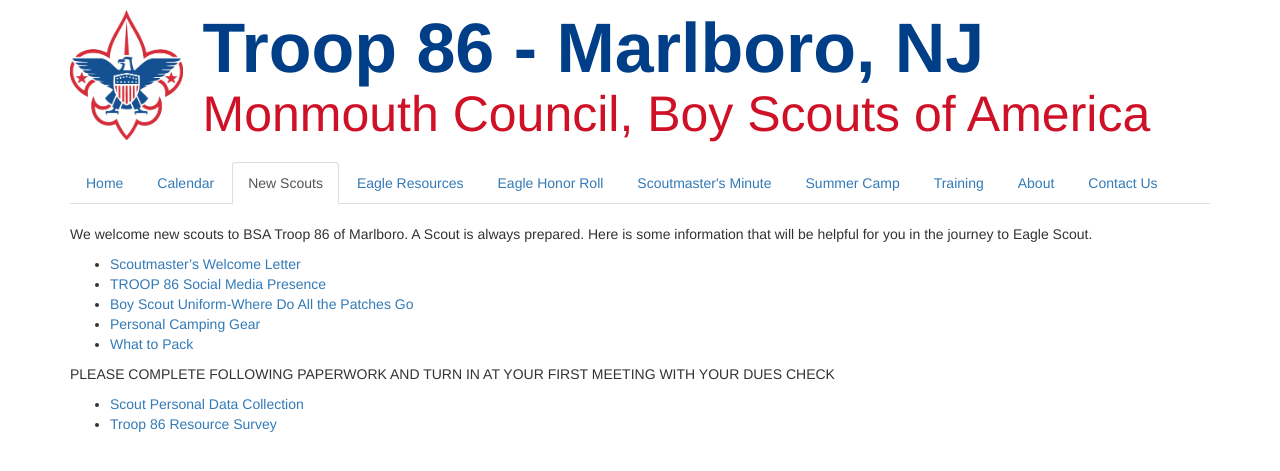
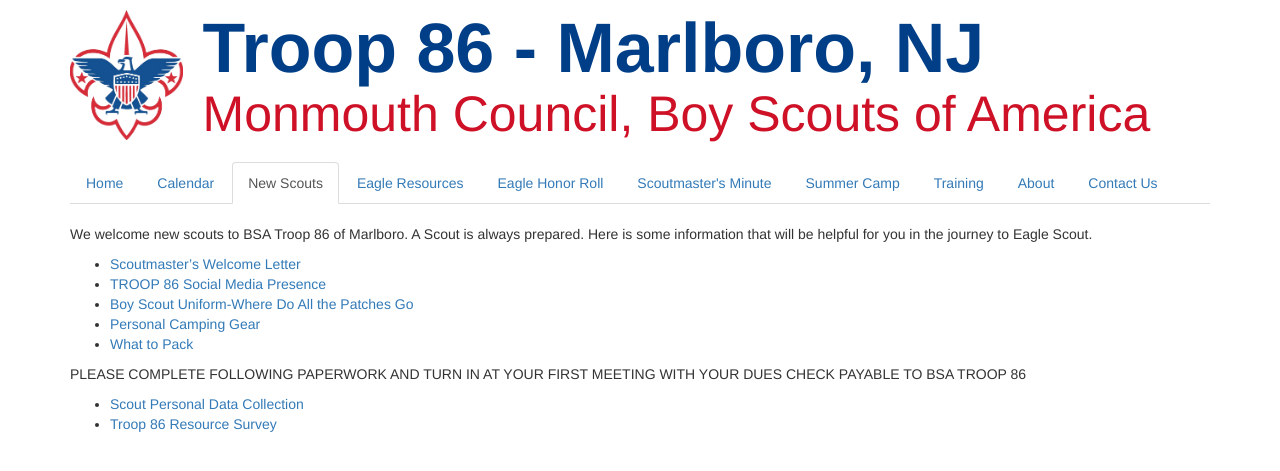
Before and after one commit to akparekh/bsatroop86.github.io, a Jekyll site: the page built from newScoutResources.md, in a window 1280 px wide. Shown: the top 471 px of the page. Built offline with Jekyll 4.4.1, drawn with Linux system fonts in a browser that asks for light colours; nearby versions of some CDN libraries; our own code applies the rules of GitHub Pages for plain Markdown files.

Commit message:
Update newScoutResources.md

```diff
--- a/newScoutResources.md
+++ b/newScoutResources.md
@@ -12,6 +12,6 @@
 - [Personal Camping Gear](./content/Personal Camping Gear.docx)
 - [What to Pack](./content/Scout Packing List.docx)
 
-PLEASE COMPLETE FOLLOWING PAPERWORK AND TURN IN AT YOUR FIRST MEETING WITH YOUR DUES CHECK
+PLEASE COMPLETE FOLLOWING PAPERWORK AND TURN IN AT YOUR FIRST MEETING WITH YOUR DUES CHECK PAYABLE TO BSA TROOP 86
 - [Scout Personal Data Collection](./content/Scout Personal Data Collection.docx)
 - [Troop 86 Resource Survey](./content/troop_resource_survey.docx)
```
